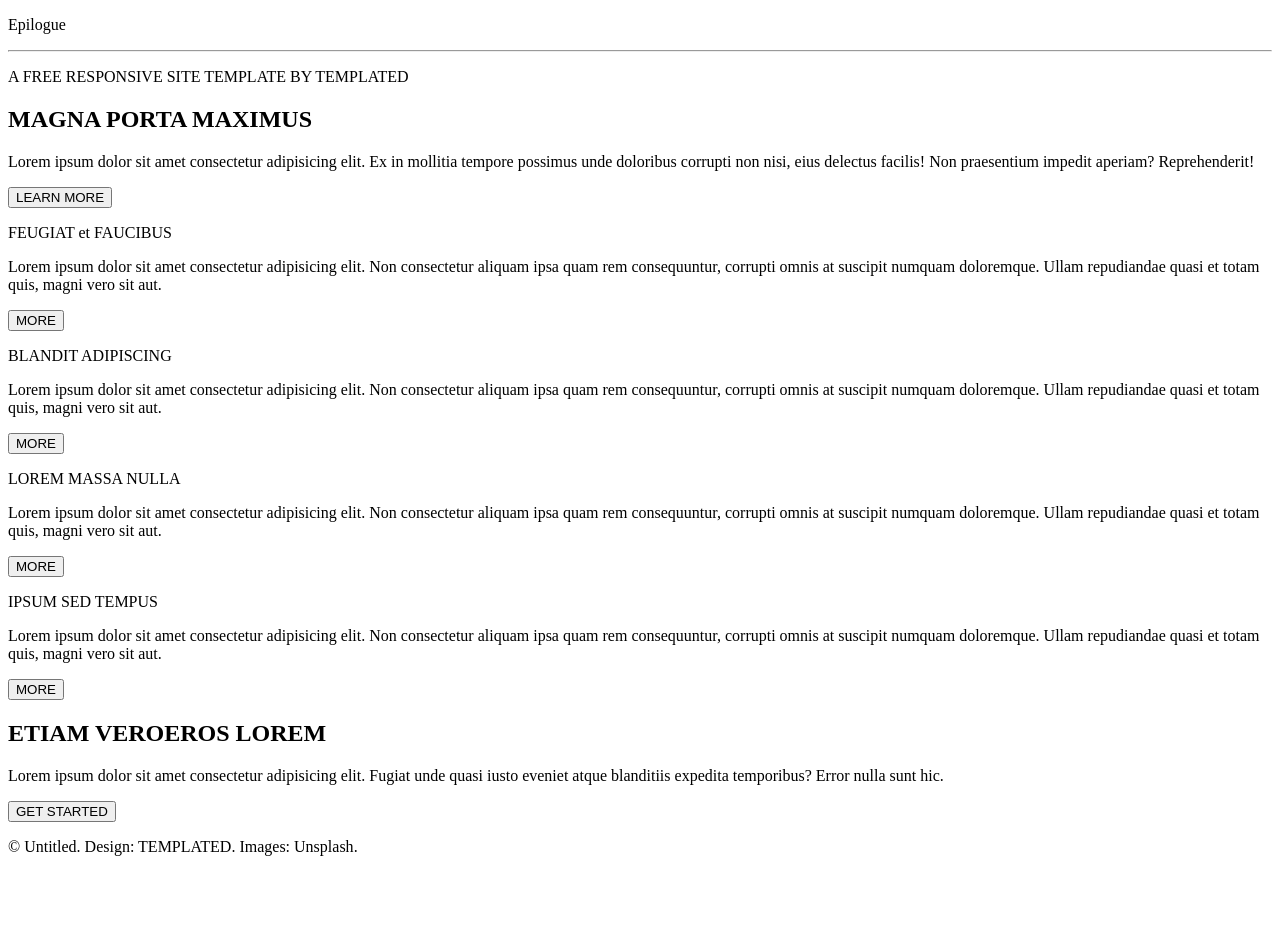
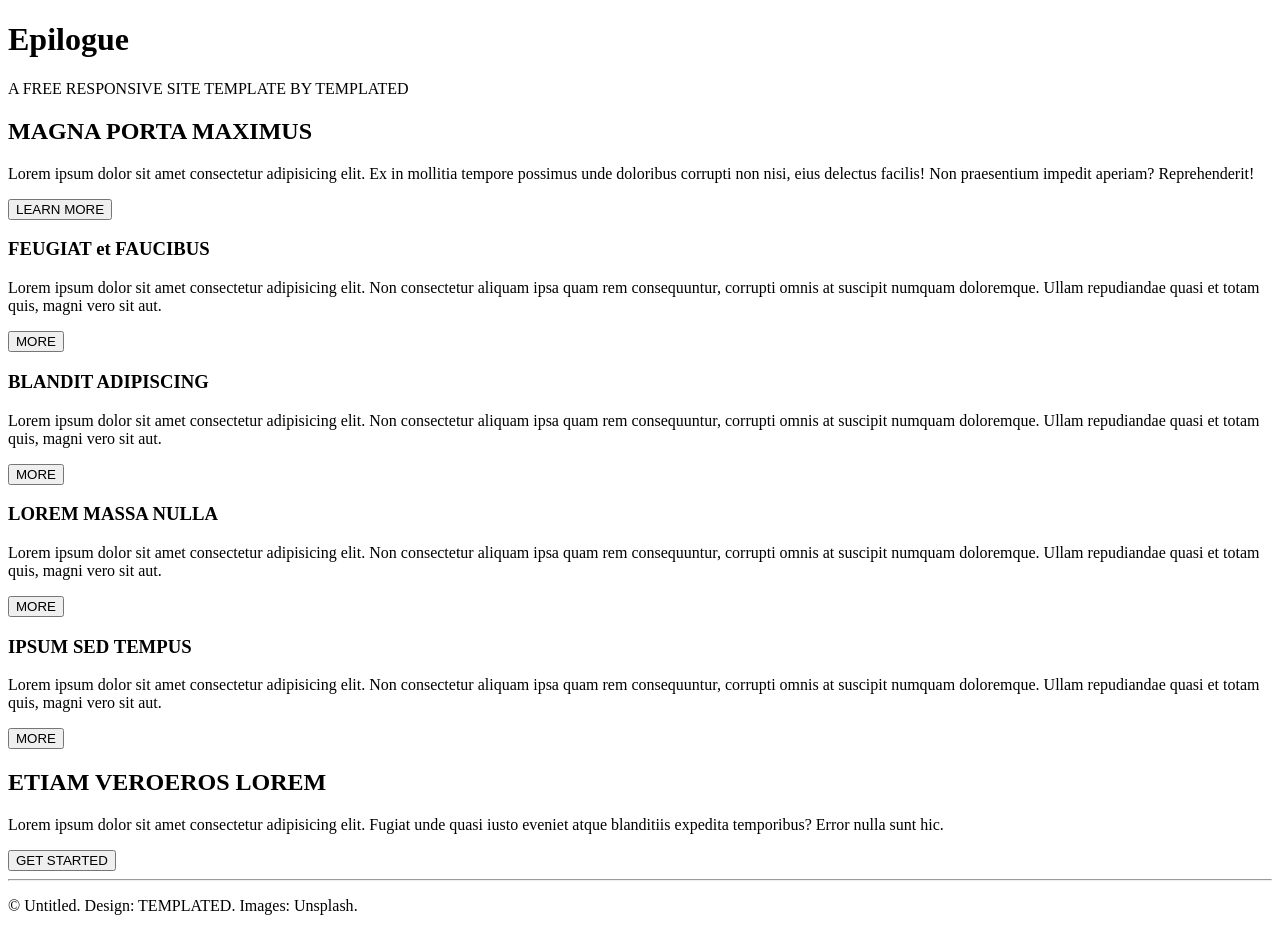
Before and after one commit to AmiralOcto/MIHAI_GAUTHIER_EPILOGUE, a plain HTML site: page index.html in a window 1280 px wide. Before the commit the page ends 872 px from the top, so only its background shows below. Drawn offline with Linux system fonts and the light colour scheme.

Commit message:
HTML ok ok

```diff
--- a/index.html
+++ b/index.html
@@ -12,9 +12,8 @@
 <body>
     <header>
         <div>
-            <p>Epilogue</p>
-            <hr>
-            <p>A FREE RESPONSIVE SITE TEMPLATE BY <span>TEMPLATED</span></p>
+            <h1>Epilogue</h1>
+            <span>A FREE RESPONSIVE SITE TEMPLATE BY <span>TEMPLATED</span></span>
         </div>
     </header>
 
@@ -34,7 +33,7 @@
         <div>
             <div>
                 <div>
-                    <p>FEUGIAT et FAUCIBUS</p>
+                    <h3>FEUGIAT et FAUCIBUS</h3>
                 </div>
                 <p>Lorem ipsum dolor sit amet consectetur adipisicing elit. Non consectetur aliquam ipsa quam rem
                     consequuntur, corrupti omnis at suscipit numquam doloremque. Ullam repudiandae quasi et totam quis,
@@ -43,7 +42,7 @@
             </div>
             <div>
                 <div>
-                    <p>BLANDIT ADIPISCING</p>
+                    <h3>BLANDIT ADIPISCING</h3>
                 </div>
                 <p>Lorem ipsum dolor sit amet consectetur adipisicing elit. Non consectetur aliquam ipsa quam rem
                     consequuntur, corrupti omnis at suscipit numquam doloremque. Ullam repudiandae quasi et totam quis,
@@ -52,7 +51,7 @@
             </div>
             <div>
                 <div>
-                    <p>LOREM MASSA NULLA</p>
+                    <h3>LOREM MASSA NULLA</h3>
                 </div>
                 <p>Lorem ipsum dolor sit amet consectetur adipisicing elit. Non consectetur aliquam ipsa quam rem
                     consequuntur, corrupti omnis at suscipit numquam doloremque. Ullam repudiandae quasi et totam quis,
@@ -61,7 +60,7 @@
             </div>
             <div>
                 <div>
-                    <p>IPSUM SED TEMPUS</p>
+                    <h3>IPSUM SED TEMPUS</h3>
                 </div>
                 <p>Lorem ipsum dolor sit amet consectetur adipisicing elit. Non consectetur aliquam ipsa quam rem
                     consequuntur, corrupti omnis at suscipit numquam doloremque. Ullam repudiandae quasi et totam quis,
@@ -81,6 +80,7 @@
     </section>
 
     <footer>
+        <hr>
         <div>
             <i></i>
             <i></i>
```
